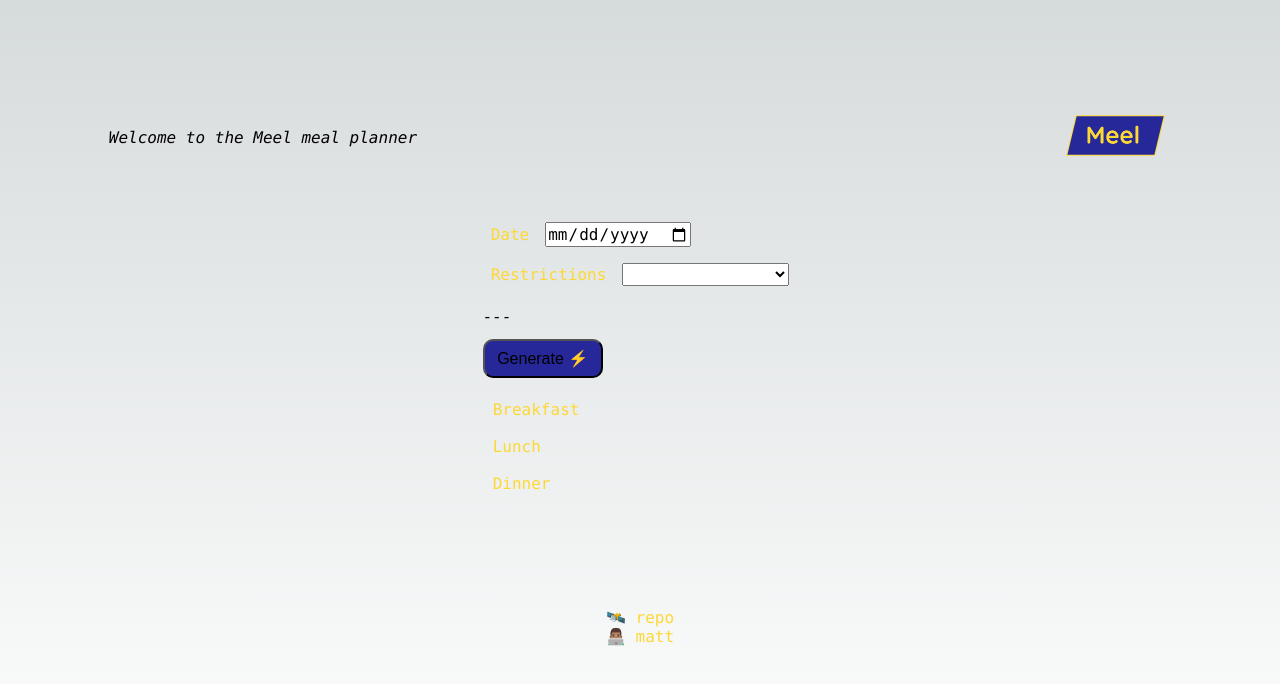
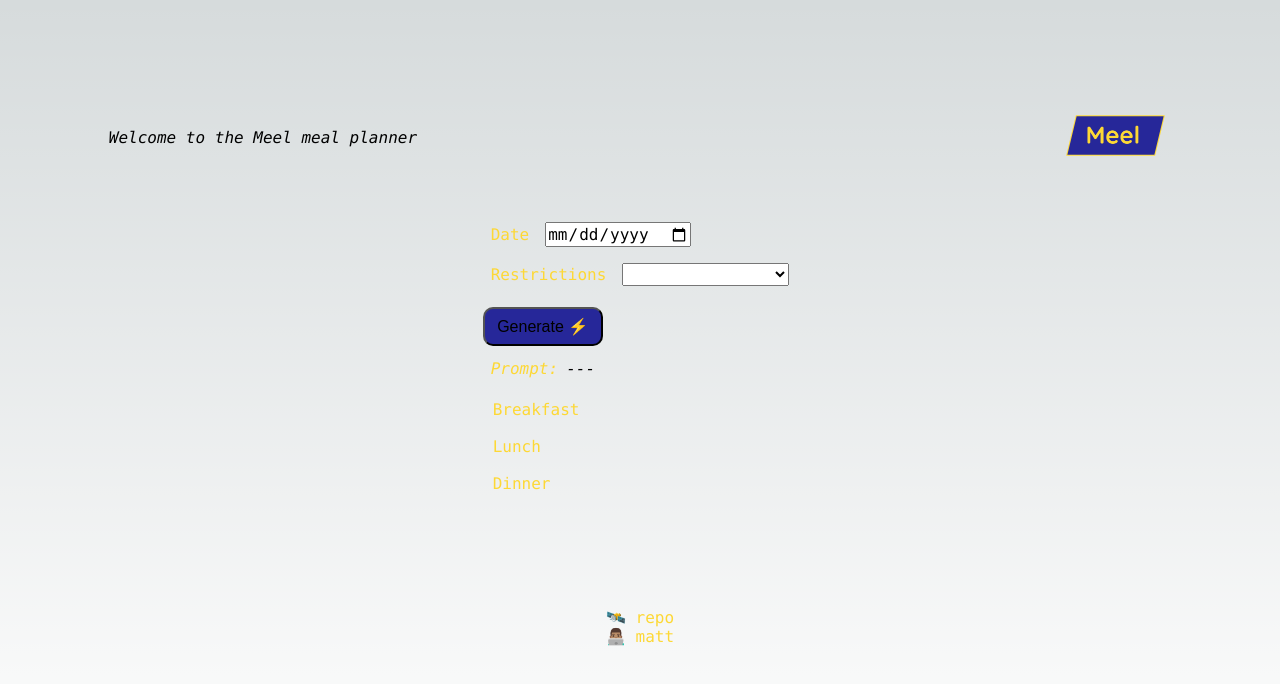
Before and after one commit to matthew-smith-miller/meal-planner, a Next.js app: page / in a window 1280 px wide. Shown: the top 684 px of the page. Built offline with nearby package versions, Linux system fonts and the light colour scheme.

Commit message:
Add spinner

```diff
--- a/pages/api/generate.ts
+++ b/pages/api/generate.ts
@@ -30,7 +30,7 @@ export default async function (req: any, res: any) {
       model: "text-davinci-003",
       max_tokens: 2048,
       prompt: prompt,
-      temperature: 0.8,
+      temperature: 0.9,
     });
     res.status(200).json({
       result: completion.data.choices[0].text
--- a/pages/index.tsx
+++ b/pages/index.tsx
@@ -74,10 +74,15 @@ export default function Home() {
             </div>
           </div>
           <div className={styles.description}>
-            {prompt}
+            <GenerateButton /> <div id="spinner" className={styles.ldsDualRing}></div>
           </div>
-          <div className={styles.description}>
-            <GenerateButton />
+          <div>
+            <span className={styles.description}>
+              <span className={styles.headerText}>
+                Prompt:
+            </span>
+              {prompt}
+            </span>
           </div>
           <div>
             <table>
@@ -111,8 +116,8 @@ export default function Home() {
           </div>
         </div>
         <div className={styles.center}>
-          <a href="https://github.com/matthew-smith-miller/meal-planner">🛰️ repo </a><br />
-          <a href="https://www.linkedin.com/in/matthew-smith-miller/">👨🏽‍💻 matt</a>
+          <a href="https://github.com/matthew-smith-miller/meal-planner" target="blank">🛰️ repo </a><br />
+          <a href="https://www.linkedin.com/in/matthew-smith-miller/" target="blank">👨🏽‍💻 matt</a>
         </div>
       </main>
     </>
@@ -123,6 +128,10 @@ export default function Home() {
       if (!date || !diet) {
         alert('Please ensure you have selected a date and dietary restrictions!');
         return;
+      }
+      const spinner = document.getElementById('spinner');
+      if (spinner) {
+        spinner.style.display = 'inline-block';
       }
       const prompt = generatePrompt({
         date: new Date(date || ''),
@@ -147,6 +156,9 @@ export default function Home() {
         console.log(`Succeeded with status ${response.status}`);
         console.log(data);
         setResult(JSON.parse(data.result));
+        if (spinner) {
+          spinner.style.display = 'none';
+        }
       } catch (e) {
         console.error(e);
       }
--- a/styles/Home.module.css
+++ b/styles/Home.module.css
@@ -46,3 +46,28 @@
 .mealOption {
   padding: 0.5rem;
 }
+
+/* From loading.io*/
+.ldsDualRing {
+  display: none;
+  width: 20px;
+  height: 20px;
+}
+.ldsDualRing:after {
+  content: " ";
+  display: block;
+  width: 20px;
+  height: 20px;
+  border-radius: 50%;
+  border: 6px solid #fff;
+  border-color: #fff transparent #fff transparent;
+  animation: ldsDualRing 1.2s linear infinite;
+}
+@keyframes ldsDualRing {
+  0% {
+    transform: rotate(0deg);
+  }
+  100% {
+    transform: rotate(360deg);
+  }
+}
```
